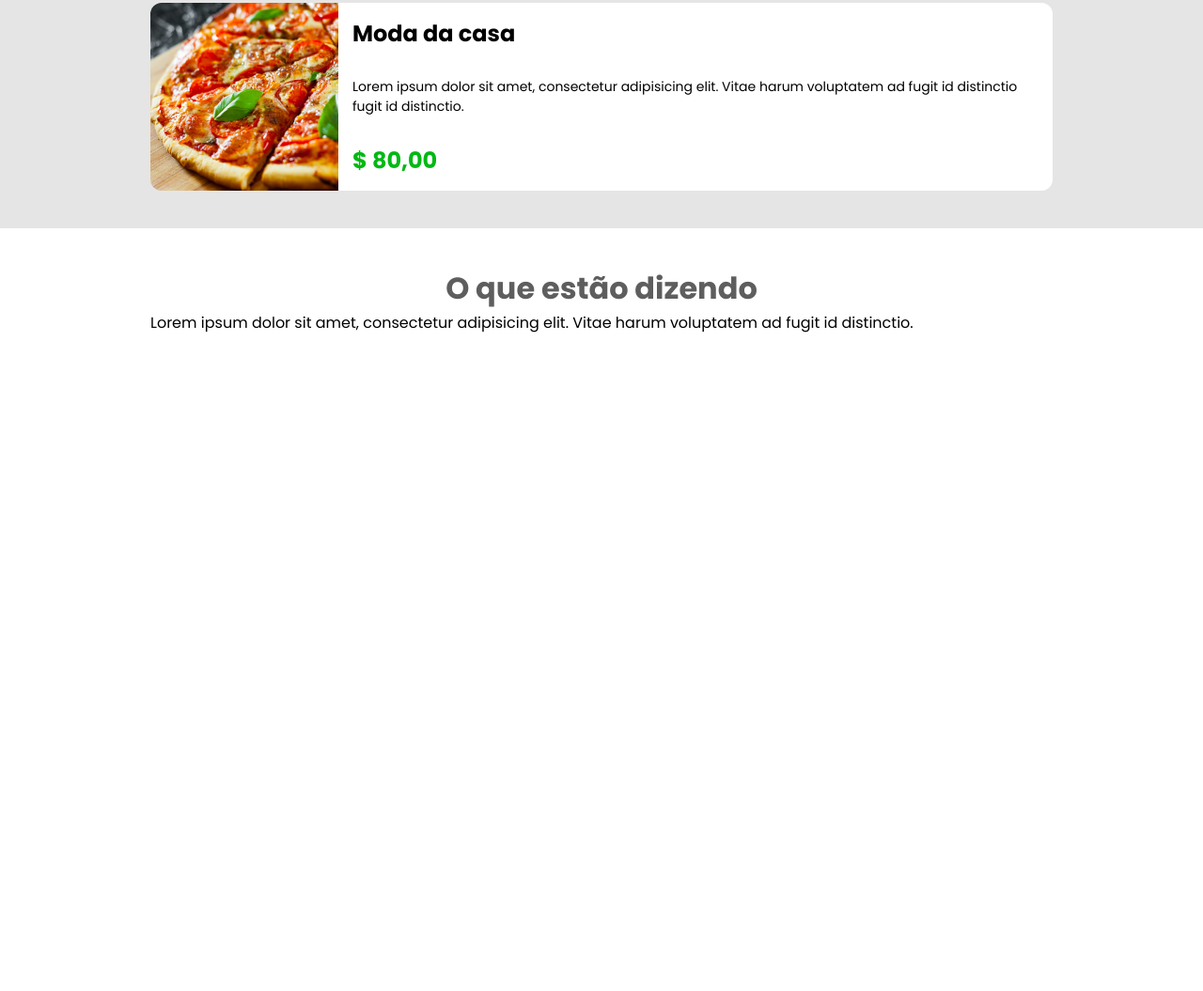
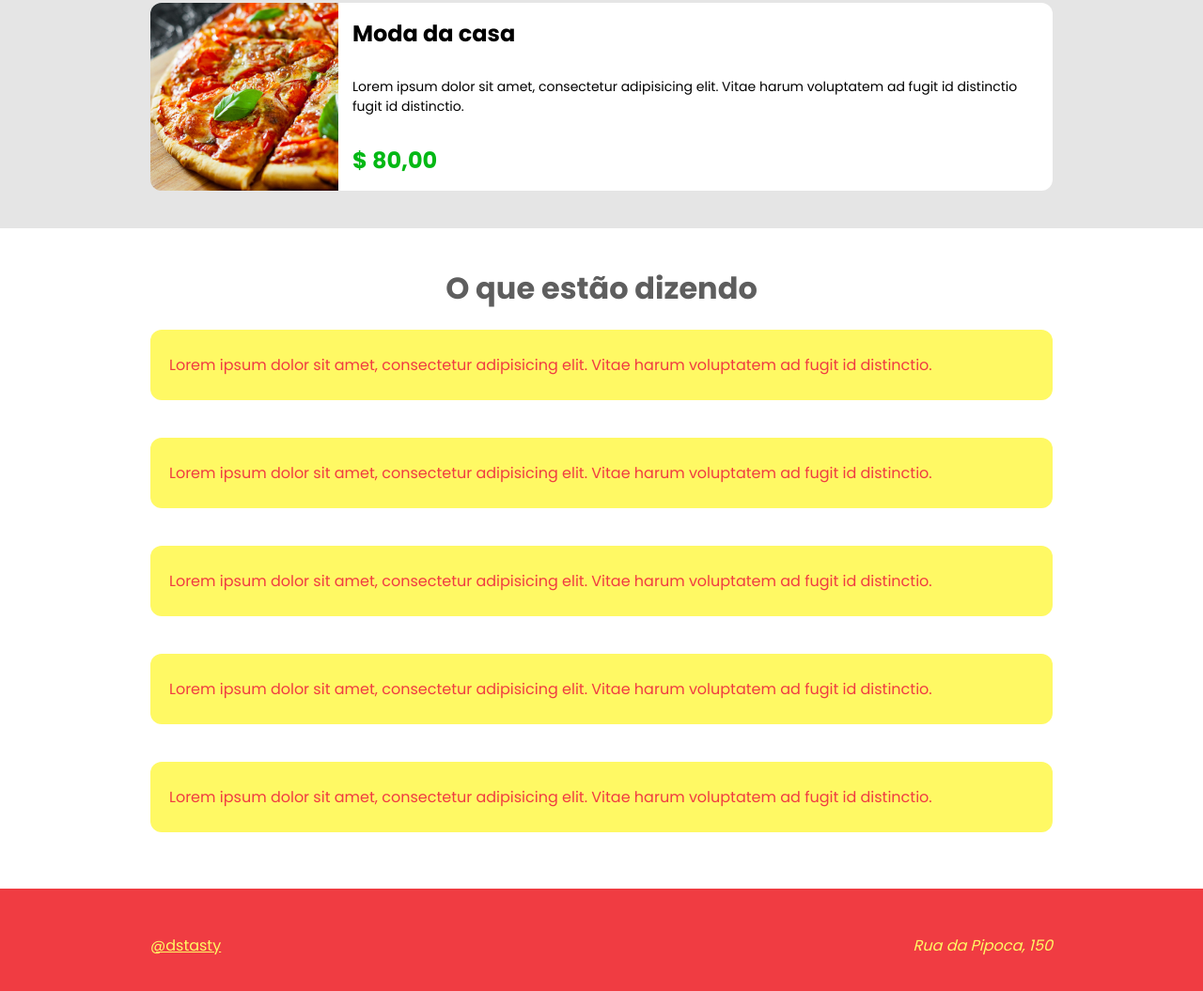
Before and after one commit to Djalves424/Projeto-DSTasty-Nivelamento-HTML-CSS, a plain HTML site: page index.html in a window 1280 px wide. Shown: the part 547-1602 px from the top of the page at 94% size. Before the commit the page ends 943 px from the top, so only its background shows below. Drawn offline with Linux system fonts and the light colour scheme.

Commit message:
Final DSTasty project settings

```diff
--- a/css/styles.css
+++ b/css/styles.css
@@ -17,11 +17,18 @@
     padding: 0;
 }
 
+a,
+a:hover {
+    color: unset;
+    text-decoration-skip: none;
+}
+
 header {
     background-color: var(--color-red);
     height: 70px;
     display: flex;
     align-items: center;
+    padding: 0 15px;
 }
 
 nav h1 {
@@ -37,7 +44,7 @@ nav h1 {
 }
 
 #pizzas {
-    padding: 20px 0px;
+    padding: 20px 15px;
     background-color: var(--br-light-gray);
 }
 
@@ -76,11 +83,42 @@ nav h1 {
 }
 
 #comments {
-    padding: 40px 0px;
+    padding: 20px 15px;
 }
 
 #comments h2 {
     text-align: center;
     font-size: 32px;
     color: var(--text-gray);
+    margin: 20px 0px;
 }
+
+.card-comment {
+    padding: 25px 20px;
+    background-color: var(--color-yellow);
+    color: var(--color-red);
+    border-radius: 12px;
+    margin-bottom: 40px;
+}
+
+footer {
+    padding: 0 15px;
+    height: 120px;
+    background-color: var(--color-red);
+    color: var(--color-yellow);
+    display: flex;
+    align-items: center;
+}
+
+.footer-content {
+    display: flex;
+    justify-content: space-between;
+}
+
+.footer-content {
+    font-size: 16px;
+}
+
+.footer-content anddress {
+    font-size: 16px;
+}
--- a/index.html
+++ b/index.html
@@ -35,7 +35,8 @@
                             distinctio fugit id distinctio.</p>
                         <h4>$ 80,00</h4>
                     </div>
-                </div><div class="pizza-card">
+                </div>
+                <div class="pizza-card">
                     <img src="img/pizza 1.png" alt="Pizza">
                     <div class="pizza-card-description">
                         <h3>Moda da casa</h3>
@@ -50,16 +51,33 @@
             <div class="container">
                 <h2>O que estão dizendo</h2>
                 <div class="card-comment">
-                    <p>Lorem ipsum dolor sit amet, consectetur adipisicing elit. Vitae harum voluptatem ad fugit id distinctio.</p>
-
+                    <p>Lorem ipsum dolor sit amet, consectetur adipisicing elit. Vitae harum voluptatem ad fugit id
+                        distinctio.</p>
+                </div>
+                <div class="card-comment">
+                    <p>Lorem ipsum dolor sit amet, consectetur adipisicing elit. Vitae harum voluptatem ad fugit id
+                        distinctio.</p>
+                </div>
+                <div class="card-comment">
+                    <p>Lorem ipsum dolor sit amet, consectetur adipisicing elit. Vitae harum voluptatem ad fugit id
+                        distinctio.</p>
+                </div>
+                <div class="card-comment">
+                    <p>Lorem ipsum dolor sit amet, consectetur adipisicing elit. Vitae harum voluptatem ad fugit id
+                        distinctio.</p>
+                </div>
+                <div class="card-comment">
+                    <p>Lorem ipsum dolor sit amet, consectetur adipisicing elit. Vitae harum voluptatem ad fugit id
+                        distinctio.</p>
                 </div>
             </div>
-
-
         </section>
     </main>
     <footer>
-
+        <div class="container footer-content">
+            <a href="#">@dstasty</a>
+            <address>Rua da Pipoca, 150</address>
+        </div>
     </footer>
 </body>
 
```
